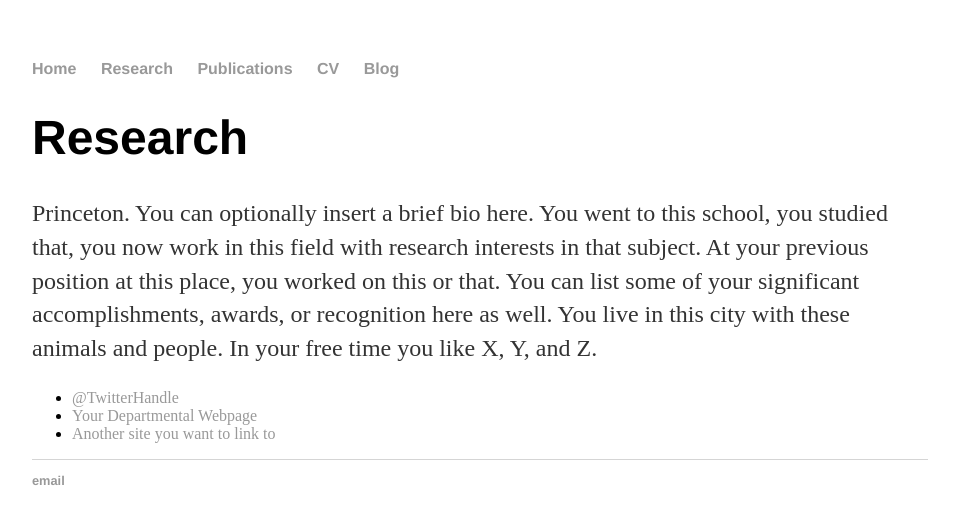
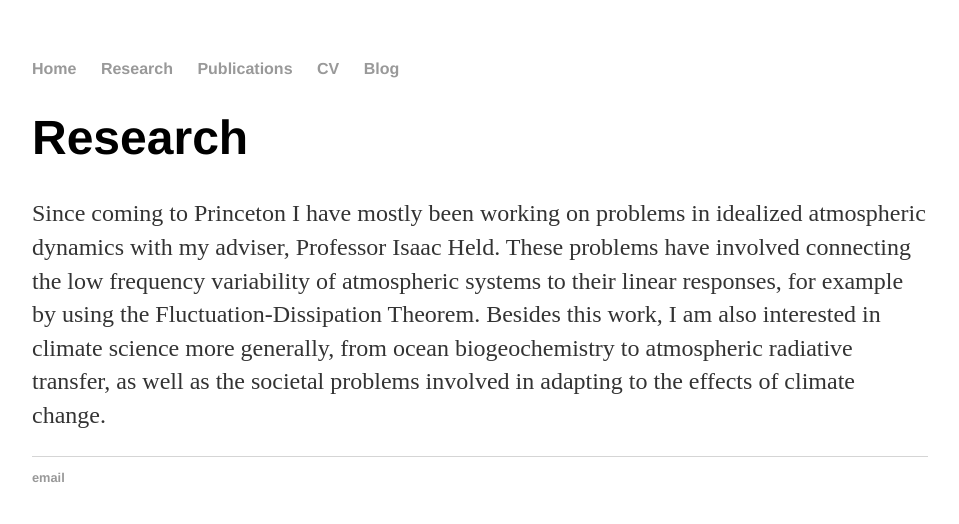
Before and after one commit to nicklutsko/nicklutsko.github.io, a Jekyll site: the page built from research/index.html, in a window 1280 px wide. Shown: the top 524 px of the page, without its empty margins (160-1119 px from the left). Built offline with Jekyll 4.4.1, drawn with Linux system fonts in a browser that asks for light colours.

Commit message:
Update index.html

```diff
--- a/research/index.html
+++ b/research/index.html
@@ -5,11 +5,10 @@ title: Research Interests
 
 		<div class="research">
 			<h1>Research</h1>
-			<p>Princeton. You can optionally insert a brief bio here. You went to this school, you studied that, you now work in this field with research interests in that subject. At your previous position at this place, you worked on this or that. You can list some of your significant accomplishments, awards, or recognition here as well. You live in this city with these animals and people. In your free time you like X, Y, and Z.</p>
-
-			<ul class="contacts">
-				<li><a href="#">@TwitterHandle</a></li>
-				<li><a href="#">Your Departmental Webpage</a></li>
-				<li><a href="#">Another site you want to link to</a></li>
-				</ul>
+			<p>Since coming to Princeton I have mostly been working on problems in idealized atmospheric dynamics
+			with my adviser, Professor Isaac Held. These problems have involved connecting the low frequency
+			variability of atmospheric systems to their linear responses, for example by using the
+			Fluctuation-Dissipation Theorem. Besides this work, I am also interested in climate science more
+			generally, from ocean biogeochemistry to atmospheric radiative transfer, as well as the societal
+			problems involved in adapting to the effects of climate change.</p>
 		</div>
```
